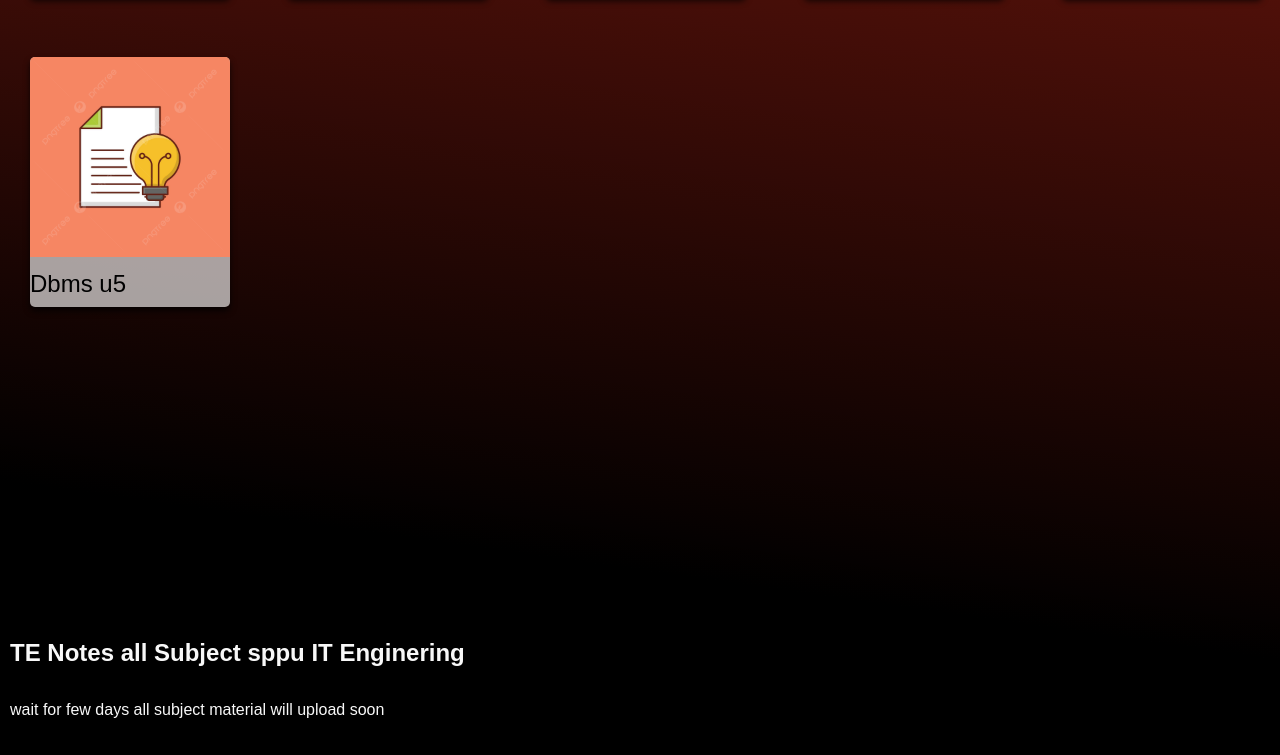
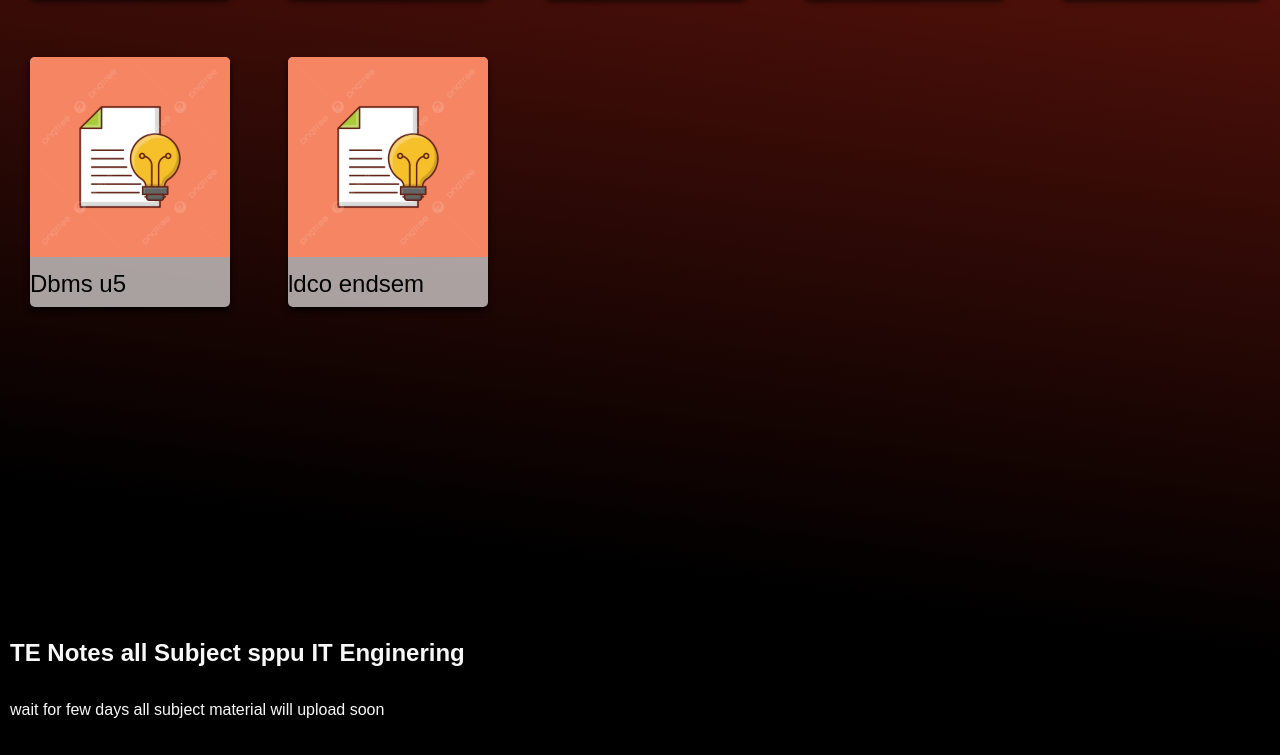
Before and after one commit to tanmaybhadane71/SPPU-NOTES-TE-IT, a plain HTML site: page index.html in a window 1280 px wide. Shown: the part 1177-1932 px from the top of the page. Drawn offline with Linux system fonts and the light colour scheme.

Commit message:
Update index.html

```diff
--- a/index.html
+++ b/index.html
@@ -39,6 +39,7 @@
         <div class="notes"><a href="ldco u5.pdf"><img src="img1.png" width="200" height="200"> <span>ldco u5</span></a></div>
         <div class="notes"><a href="unit 4.pdf"><img src="img1.png" width="200" height="200"> <span>Dbms u4</span></a></div>
         <div class="notes"><a href="unit 5.pdf"><img src="img1.png" width="200" height="200"> <span>Dbms u5</span></a></div>
+         <div class="notes"><a href="LDCO FINAL NORES U456.pdf"><img src="img1.png" width="200" height="200"> <span>ldco endsem</span></a></div>
     </div>
     <br><br><br><br><br><br><br><br><br><br><br><br>
     <div id="tenotes"><h2>TE Notes all Subject sppu IT Enginering</h2>
```
